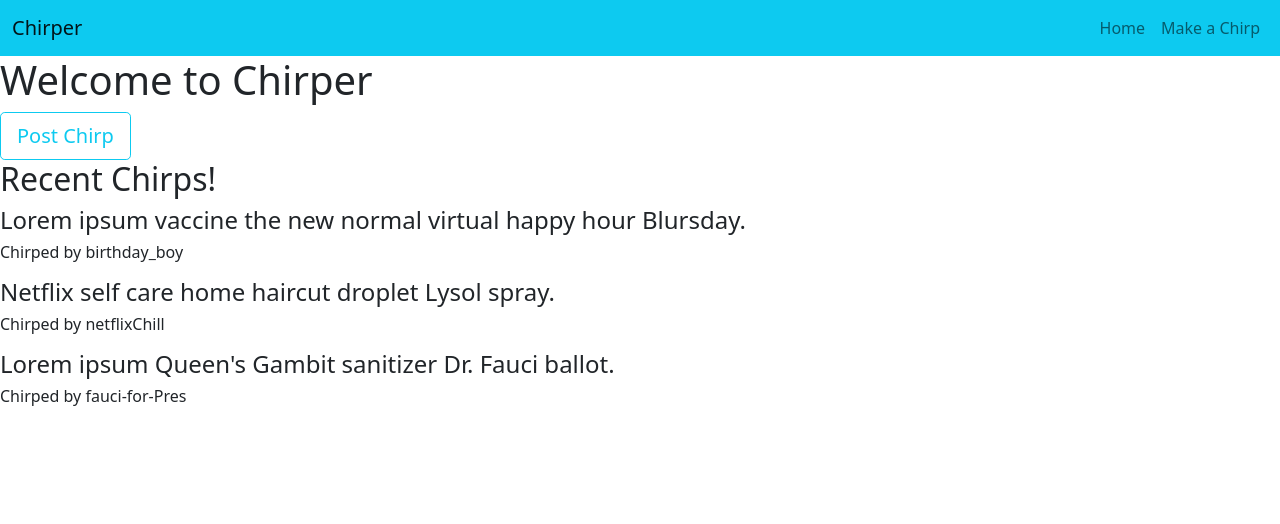
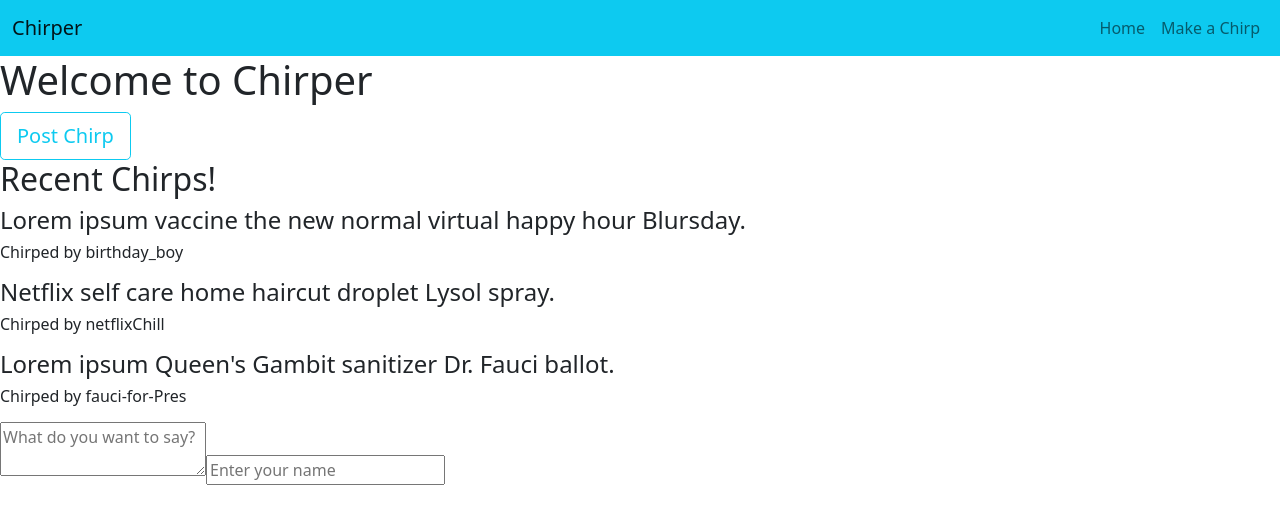
Before and after one commit to gabeaustin/chirper, a React (Create React App) app: page / in a window 1280 px wide. Shown: the top 524 px of the page. Built offline with nearby package versions, Linux system fonts and the light colour scheme.

Commit message:
added needed input boxes

```diff
--- a/src/Home.jsx
+++ b/src/Home.jsx
@@ -10,13 +10,7 @@ const Home = () => {
         { body: "Lorem ipsum Queen's Gambit sanitizer Dr. Fauci ballot.", author: "fauci-for-Pres", id: 3 }
     ]);
 
-    {/* this is array destructuring (line below) */}
-    // const [name, setName] = useState("Gabe"); {/* useState is the hook */}
-    // const [age, setAge] = useState(25);
-
     const handlePostChirpClick = () => {
-        // setName("Luigi");
-        // setAge(30);
         alert("Add new Chirp once clicked.");
     }
 
@@ -33,10 +27,25 @@ const Home = () => {
                     Post Chirp
             </button>
 
-            {/* This line is a prop (below) */}
+
             <ChirpList chirps={chirps} title="Recent Chirps!" />
 
-            {/* <p>{ name } is { age } years old.</p> */}
+
+            <form>
+                <textarea
+                    id="chirpText"
+                    placeholder="What do you want to say?">
+                </textarea>
+
+                <input
+                    type="text"
+                    id="chirpAuthor"
+                    placeholder="Enter your name"
+                />
+
+            </form>
+
+
         </div>
     );
 };
```
